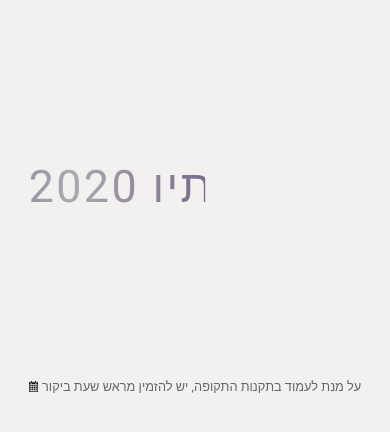
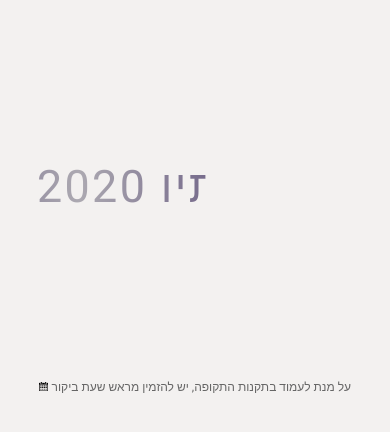
Before and after one commit to amirpolak/Salon, a plain HTML site: page index.html in a window 390 px wide. Shown: the part 98-530 px from the top of the page. Drawn offline with Linux system fonts and the light colour scheme.

Commit message:
Add files via upload

```diff
--- a/main.css
+++ b/main.css
@@ -145,11 +145,11 @@ a{
         text-decoration: none;
         color: rgb(102, 102, 102);
         font-family: 'Heebo', sans-serif;
-        font-size: 0.8em;
+        font-size: 0.75em;
       }
       img.schedule{
           margin-right: 4px;
-          height: 0.81em;
+          height: 0.8em;
       }
       img.logo{
         height:3em ;
```
